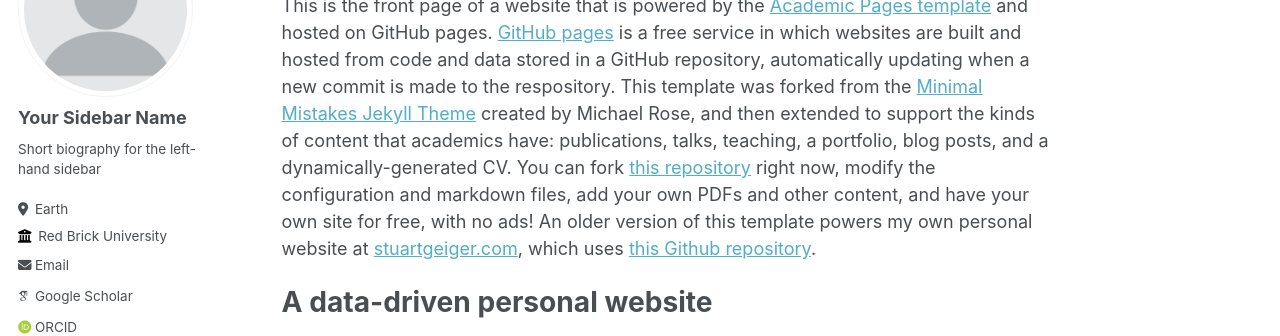
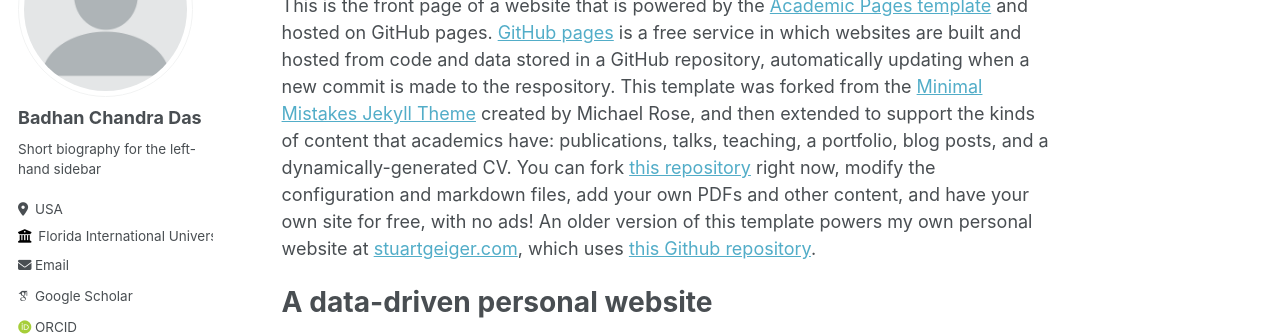
Before and after one commit to badhan-dass/badhan-das.github.io, a Jekyll site: the page built from _pages/about.md, in a window 1280 px wide. Shown: the part 184-520 px from the top of the page. Built offline with Jekyll 4.4.1, drawn with Linux system fonts in a browser that asks for light colours; some web fonts are replaced.

Commit message:
Update _config.yml

```diff
--- a/_config.yml
+++ b/_config.yml
@@ -22,13 +22,13 @@ repository               : "academicpages/academicpages.github.io"
 author:
   # Biographic information
   avatar           : "profile.png"
-  name             : "Your Sidebar Name"
-  pronouns         : # example: "she/her"
+  name             : "Badhan Chandra Das"
+  pronouns         : # example: "he/him"
   bio              : "Short biography for the left-hand sidebar"
-  location         : "Earth"
-  employer         : "Red Brick University"
+  location         : "USA"
+  employer         : "Florida International University"
   uri              : # URL
-  email            : "none@example.org"
+  email            : "bdas004@fiu.edu"
 
   # Academic websites
   arxiv            : # URL - Update with the correct link to your profile
```
